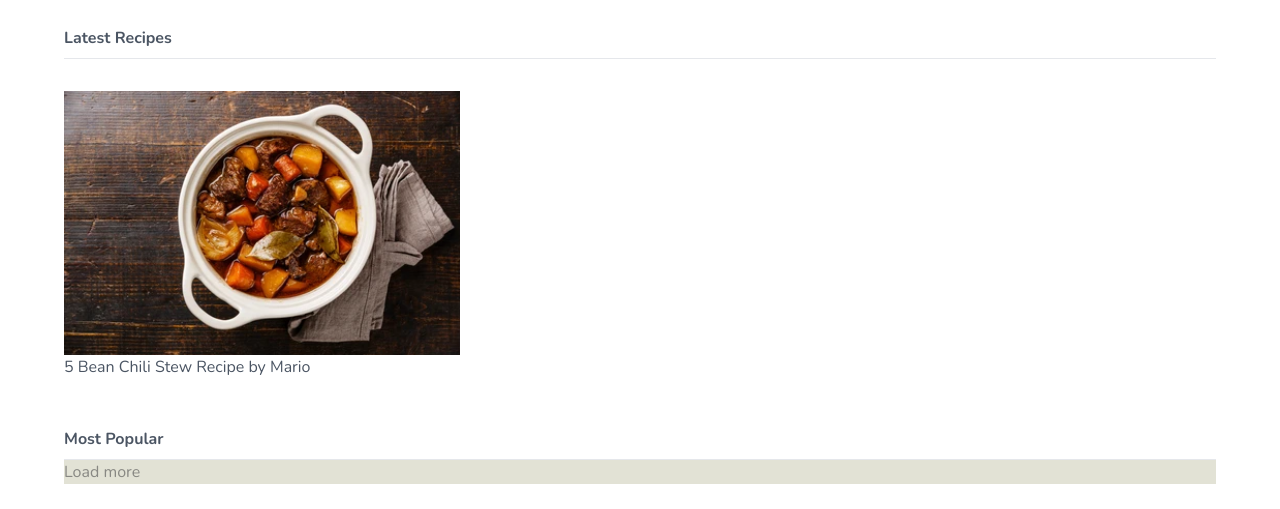
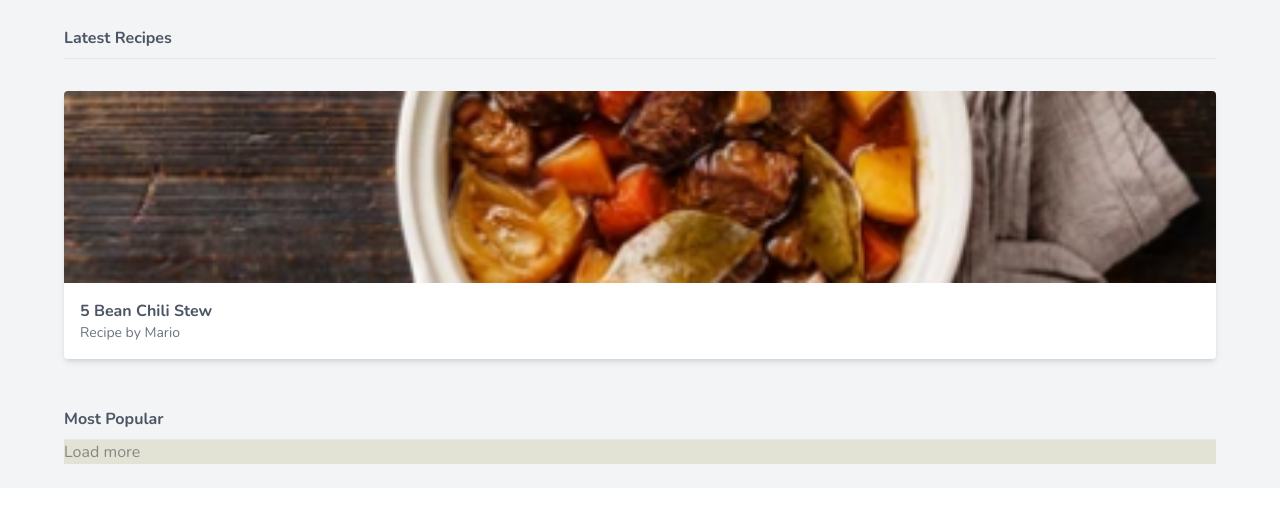
Before and after one commit to 5alafawyyy/Food-Ninja, a website: page public/index.html in a window 1280 px wide. Shown: the part 291-800 px from the top of the page. Drawn offline with nearby package versions, Linux system fonts and the light colour scheme.

Commit message:
create a custom card component

```diff
--- a/public/index.html
+++ b/public/index.html
@@ -37,7 +37,7 @@
             </nav>
         </div>
 
-        <main class="px-16 py-6">
+        <main class="px-16 py-6 bg-gray-100">
             <div class="flex justify-center md:justify-end">
                 <a href="#" class="text-primary">Log in</a>
                 <a href="#" class="text-primary ml-2">Sign up</a>
@@ -53,11 +53,11 @@
 
                 <div class="mt-8">
                     <!-- cards go here -->
-                    <div>
-                        <img src="img/stew.png" alt="stew">
-                        <div>
-                            <span>5 Bean Chili Stew</span>
-                            <span>Recipe by Mario</span>
+                    <div class="bg-white rounded overflow-hidden shadow-md">
+                        <img src="img/stew.png" alt="stew" class="w-full h-32 sm:h-48 object-cover">
+                        <div class="m-4">
+                            <span class="font-bold">5 Bean Chili Stew</span>
+                            <span class="block text-gray-500 text-sm">Recipe by Mario</span>
                         </div>
                     </div>
                 </div>
```
Also changed, not shown: public/styles.css.
